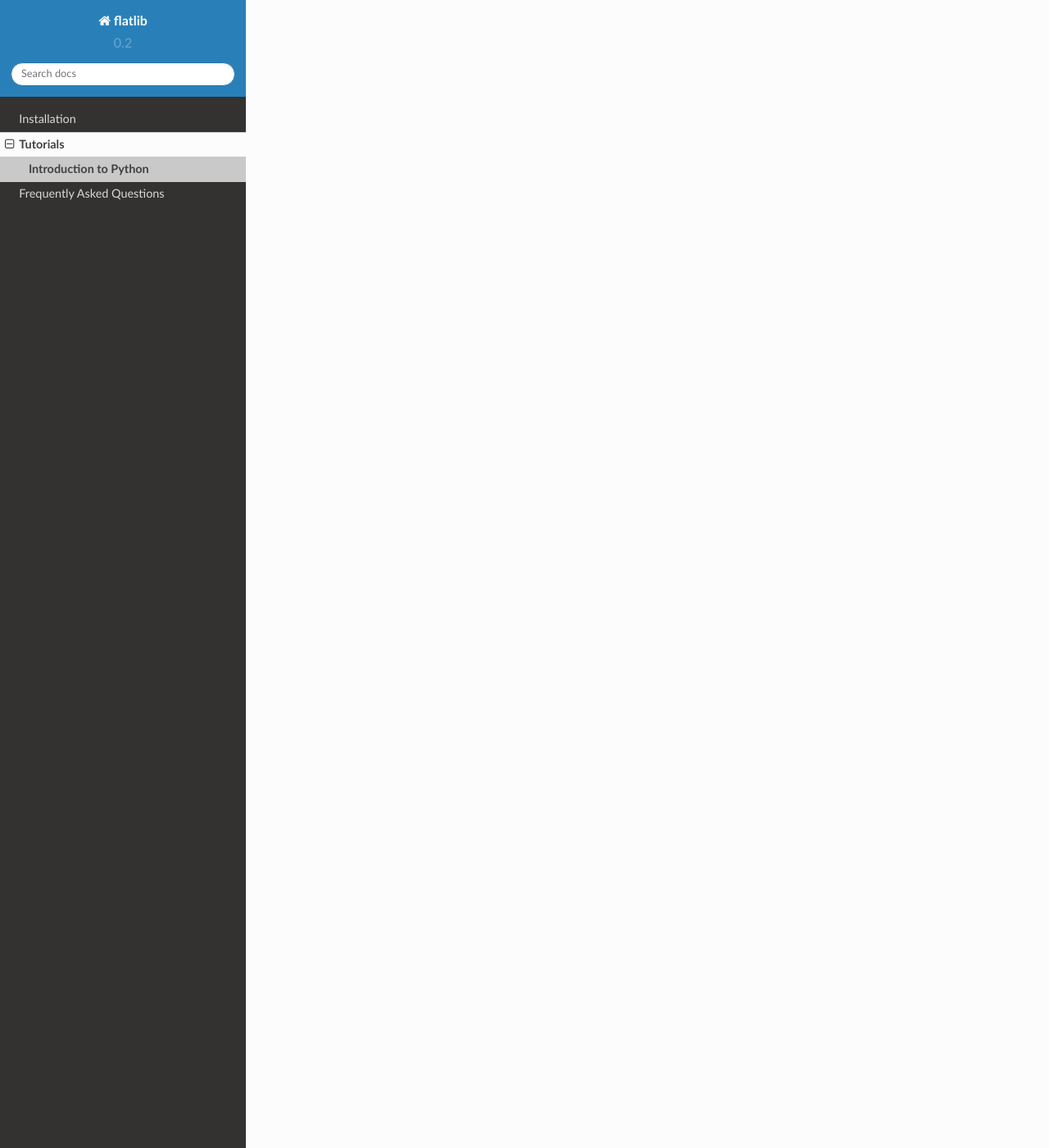
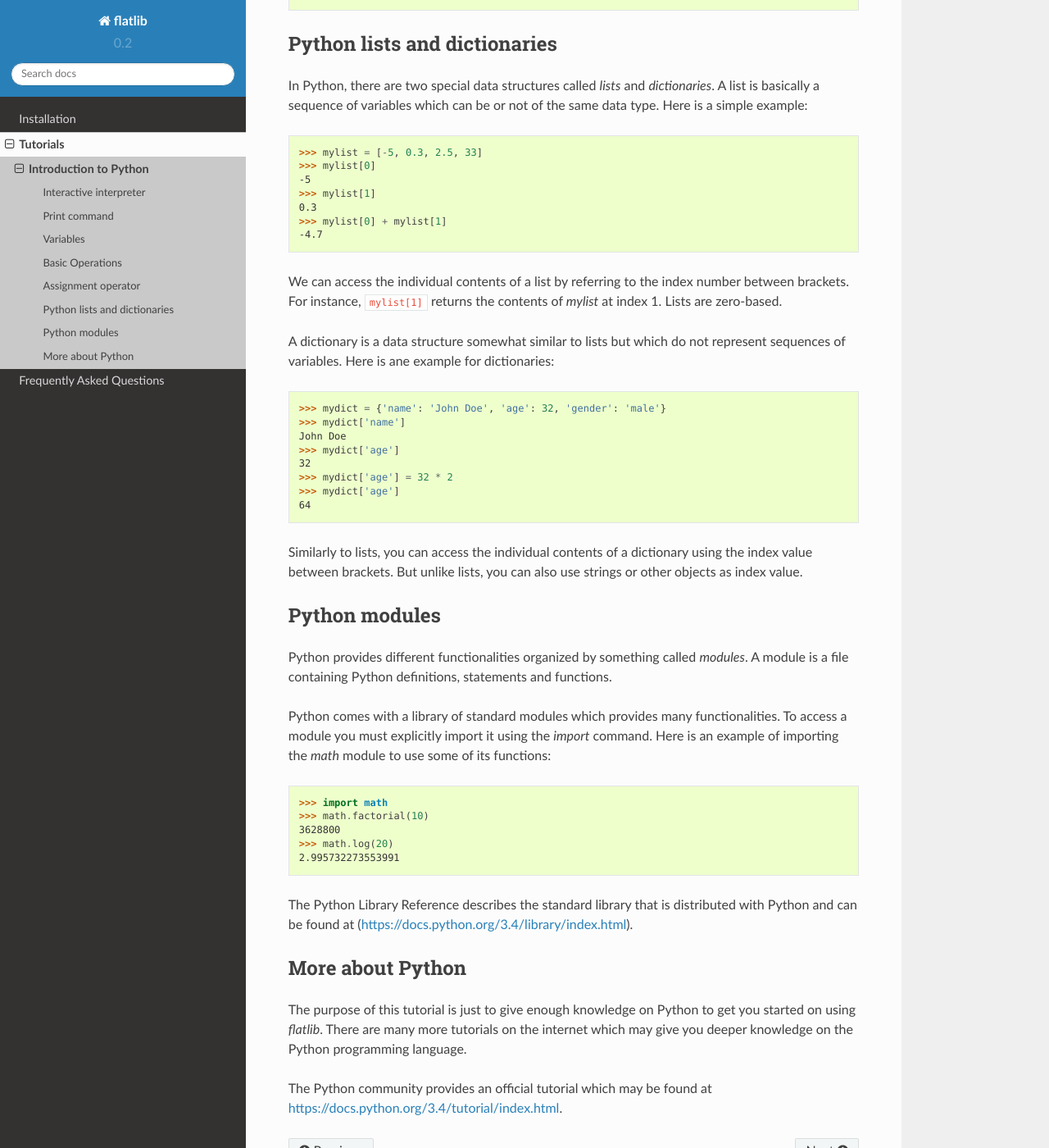
Before and after one commit to flatangle/flatlib, a Sphinx documentation site: the page built from docs/source/tutorials/intro-python.rst, in a window 1280 px wide and 1400 px high, scrolled down 2683 px. Shown: the whole window at 82% size. Built offline with Sphinx 7.4.7 and the Read the Docs theme 2.0.0, drawn with Linux system fonts in a browser that asks for light colours; some of the changed text lies outside the part shown.

Commit message:
Intro tutorial

```diff
--- a/docs/source/tutorials/intro-python.rst
+++ b/docs/source/tutorials/intro-python.rst
@@ -1,4 +1,167 @@
 Introduction to Python
 ======================
 
-This is a tutorial
+The purpose of this tutorial is to show how you can quickly start working with the Python programming language.
+If you already know how to use Python, you can skip this tutorial.
+
+
+Interactive interpreter
+-----------------------
+
+Python is a general purpose programming language that bundles an interactive interpreter.
+To start the interactive interpreter, open the terminal (command prompt in Windows) and execute ``python3``
+(or ``py`` in Windows)
+
+.. image:: ../_static/python-interpreter-osx.png
+   :align: center
+
+.. Cimage:: ../_static/python-interpreter-win32.png
+   :align: center
+
+In the interactive interpreter, you can enter commands and the Python interpreter will execute those commands and
+return the answers.
+
+
+Print command
+-------------
+
+The *print* command is one of the most useful commands in Python, since it allows us to print the contents of python
+*variables*. For instance, try the following in your Python interpreter::
+
+   >>> print('Hello, world!')
+   Hello, world!
+
+You can see that the interpreter will print the exact contents of whatever you put between quotation marks (called string).
+Try to print other strings.
+
+
+Variables
+---------
+
+In computer languages, variables are reserved memory locations to store values. Basically, when you create a variable,
+the Python interpreter allocates memory and stores a value in that memory location. The equal sign (=) is used to assign
+values to variables. Try the following in your interpreter::
+
+   >>> number = 100
+   >>> miles = 1000.0
+   >>> name = "John"
+   >>> print(number)
+   100
+   >>> print(miles)
+   1000.0
+   >>> print(name)
+   John
+
+You can assign integer numbers to variables, floating point numbers and strings.
+
+
+Basic Operations
+----------------
+
+Since variables may include numbers, strings or other objects, Python allows us to do some basic operations on
+variables, such as adding, subtracting, multiplying or divinding. Some of those operations make more sense on numbers,
+but others may be applied in strings as well.
+
+Try the following operations on numbers::
+
+   >>> num1 = 10
+   >>> num2 = 20
+   >>> num1 + num2
+   30
+   >>> num1 - num2
+   -10
+   >>> num1 * num2
+   200
+   >>> num1 / num2
+   0.5
+
+Now let's see how it works for strings::
+
+   >>> name1 = 'Homer'
+   >>> name2 = 'Simpson'
+   >>> name1 + name2
+   HomerSimpson
+   >>> name1 - name2
+   Traceback (most recent call last):
+     File "<stdin>", line 1, in <module>
+   TypeError: unsupported operand type(s) for -: 'str' and 'str'
+
+As you can see, some operations do not make sense for strings.
+
+
+Assignment operator
+-------------------
+
+Something very important in programming languages is the assigment operator. We have already discussed it above when
+we assigned numbers and strings to variables using the equal operator (=). The important thing to notice is that we
+can assign the result of an operator to a variable like in the following example::
+
+   >>> num1 = 10
+   >>> num2 = 20
+   >>> result = num1 + num2
+   >>> print(result)
+   30
+   >>> result   # This also works in the interpreter
+   30
+
+
+Python lists and dictionaries
+-----------------------------
+
+In Python, there are two special data structures called *lists* and *dictionaries*.
+A list is basically a sequence of variables which can be or not of the same data type.
+Here is a simple example::
+
+   >>> mylist = [-5, 0.3, 2.5, 33]
+   >>> mylist[0]
+   -5
+   >>> mylist[1]
+   0.3
+   >>> mylist[0] + mylist[1]
+   -4.7
+
+We can access the individual contents of a list by referring to the index number between brackets.
+For instance, ``mylist[1]`` returns the contents of *mylist* at index 1. Lists are zero-based.
+
+A dictionary is a data structure somewhat similar to lists but which do not represent sequences of variables.
+Here is ane example for dictionaries::
+
+   >>> mydict = {'name': 'John Doe', 'age': 32, 'gender': 'male'}
+   >>> mydict['name']
+   John Doe
+   >>> mydict['age']
+   32
+   >>> mydict['age'] = 32 * 2
+   >>> mydict['age']
+   64
+
+Similarly to lists, you can access the individual contents of a dictionary using the index value between brackets.
+But unlike lists, you can also use strings or other objects as index value.
+
+Python modules
+--------------
+
+Python provides different functionalities organized by something called *modules*. A module is a file containing
+Python definitions, statements and functions.
+
+Python comes with a library of standard modules which provides many functionalities.
+To access a module you must explicitly import it using the *import* command. Here is an example of importing
+the *math* module to use some of its functions::
+
+   >>> import math
+   >>> math.factorial(10)
+   3628800
+   >>> math.log(20)
+   2.995732273553991
+
+The Python Library Reference describes the standard library that is distributed with Python and can be found at
+(https://docs.python.org/3.4/library/index.html).
+
+
+More about Python
+-----------------
+
+The purpose of this tutorial is just to give enough knowledge on Python to get you started on using *flatlib*.
+There are many more tutorials on the internet which may give you deeper knowledge on the Python programming language.
+
+The Python community provides an official tutorial which may be found at https://docs.python.org/3.4/tutorial/index.html.
```
Also changed, not shown: docs/source/_static/python-interpreter-osx.png (added), docs/source/_static/python-interpreter-win32.png (added).
